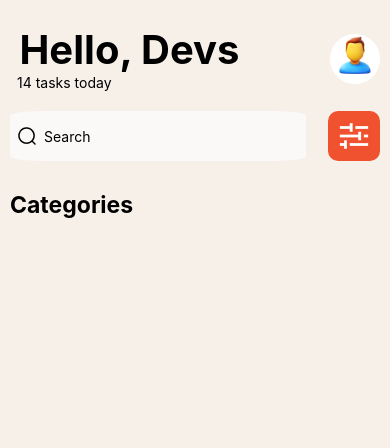
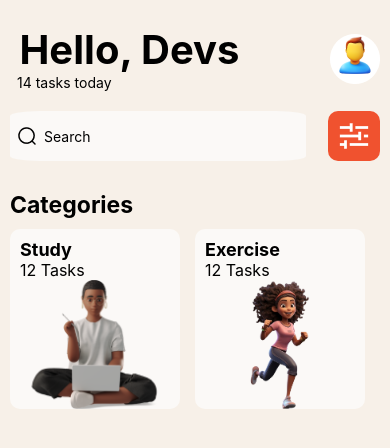
Before and after one commit to favourrr-a/rn-assignment3-11014111, a React Native app: screen / in a window 390 px wide. Shown: the top 448 px of the page. Built offline with nearby package versions, Linux system fonts and the light colour scheme.

Commit message:
Add TaskCategoriesList to TaskCategories component

```diff
--- a/components/task-categories/TaskCategories.js
+++ b/components/task-categories/TaskCategories.js
@@ -1,4 +1,5 @@
 import { View, Text } from 'react-native';
+import TaskCategoriesList from './TaskCategoriesList';
 import { taskCategoriesStyles } from '../../styles/taskCategoriesStyles/taskCategoriesStyles';
 
 export default function TaskCategories(){
@@ -7,6 +8,7 @@ export default function TaskCategories(){
             <Text style = {taskCategoriesStyles.taskCategoriesTitle}>
                 Categories
             </Text>
+            <TaskCategoriesList/>
         </View>
     )
 }
```
